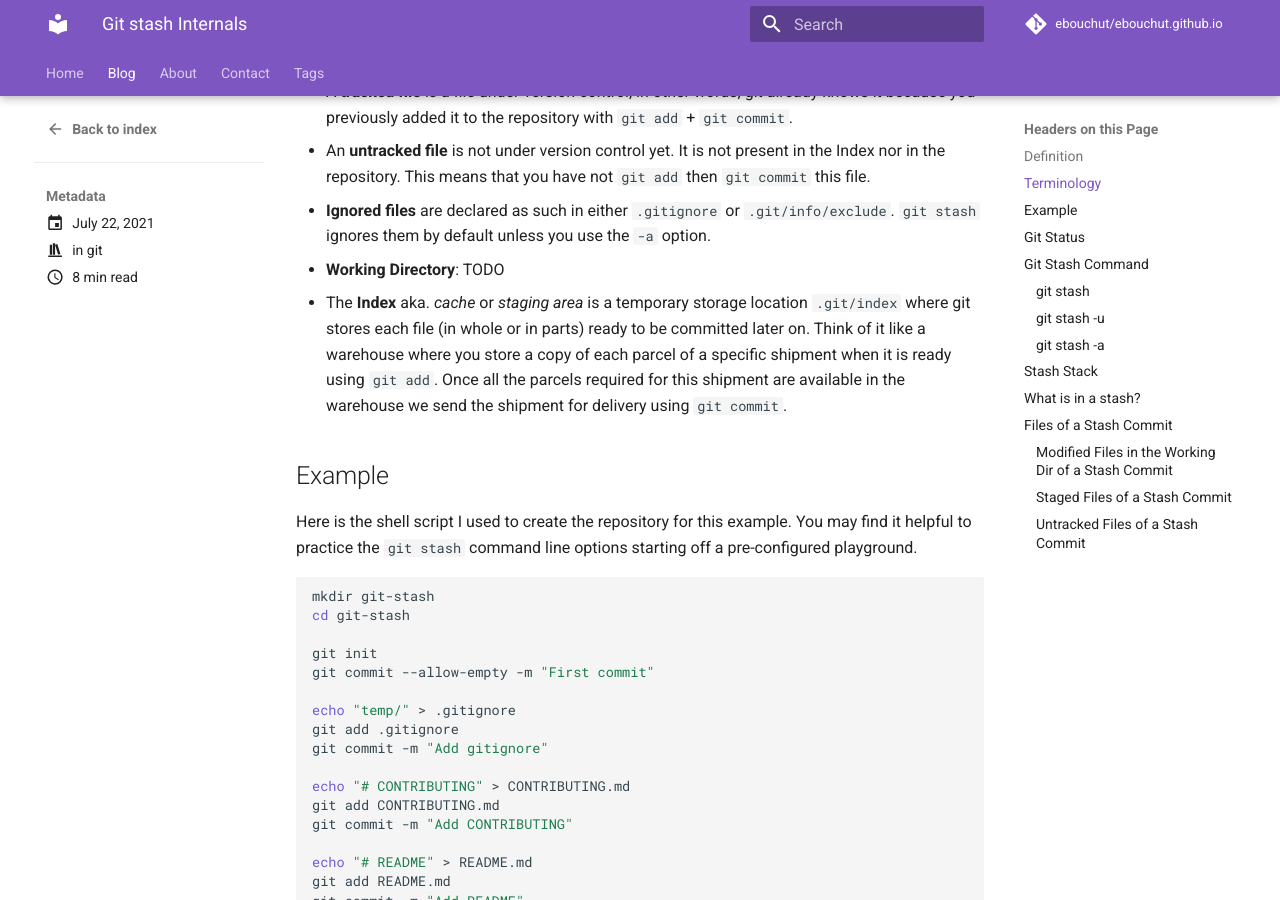
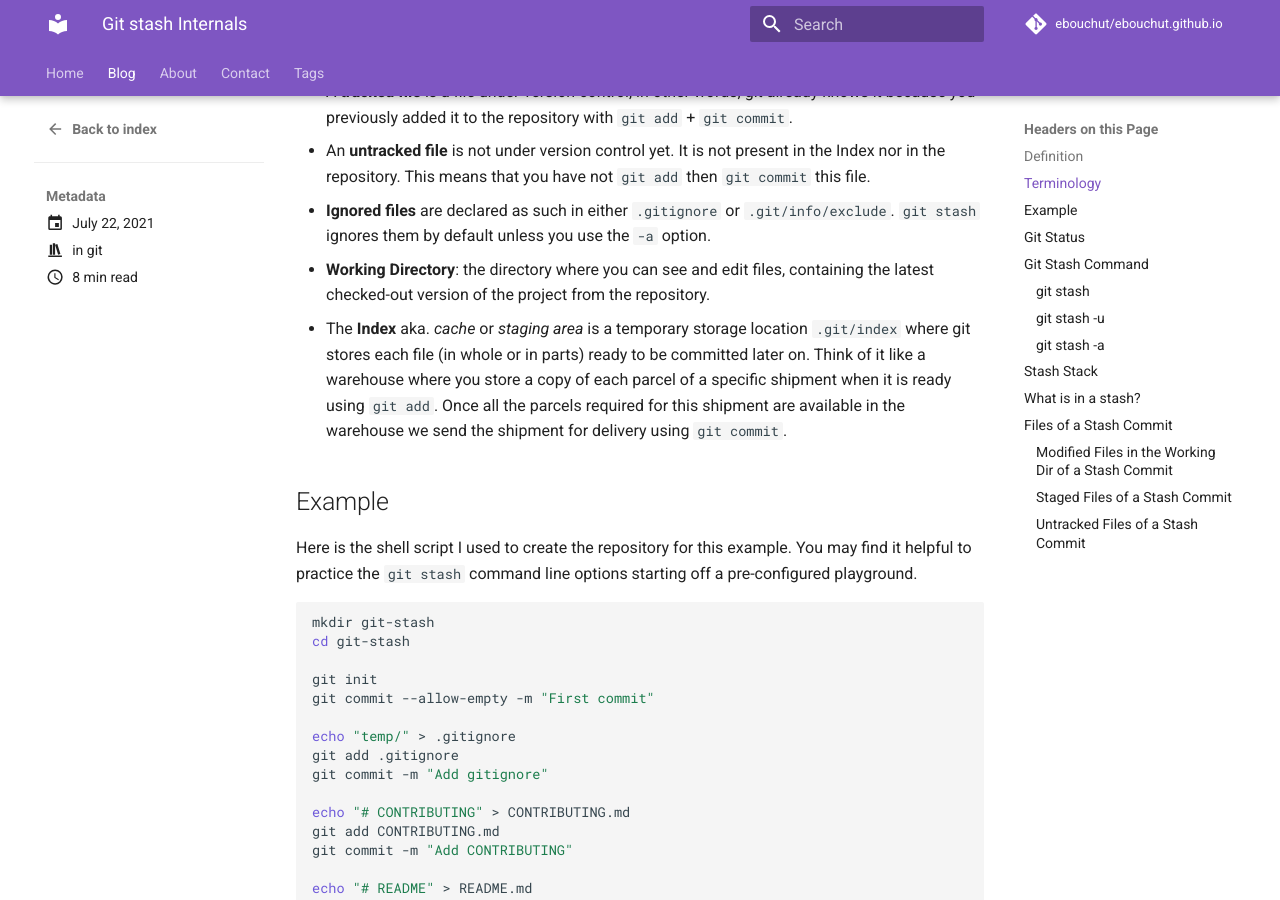
Before and after one commit to ebouchut/ebouchut.github.io, an MkDocs documentation site: the page built from docs/blog/posts/2021-07-22-git-stash-internals.md, in a window 1280 px wide and 900 px high, scrolled down 710 px. Built offline with MkDocs 1.6.1 and Material for MkDocs 9.7.7, drawn with Linux system fonts in a browser that asks for light colours; comment, search, counter and statistics services are not loaded.

Commit message:
📝 Add definition of Git Working Directory

```diff
--- a/docs/blog/posts/2021-07-22-git-stash-internals.md
+++ b/docs/blog/posts/2021-07-22-git-stash-internals.md
@@ -52,7 +52,7 @@
 - **Ignored files** are declared as such in either `.gitignore` or
   `.git/info/exclude`. `git stash` ignores them by default unless you use the
   `-a` option.
-- **Working Directory**: TODO
+- **Working Directory**: the directory where you can see and edit files, containing the latest checked-out version of the project from the repository.
 - The **Index** aka. *cache* or *staging area* is a temporary storage location
 `.git/index` where git stores each file (in whole or in parts) ready to be
 committed later on.
```
